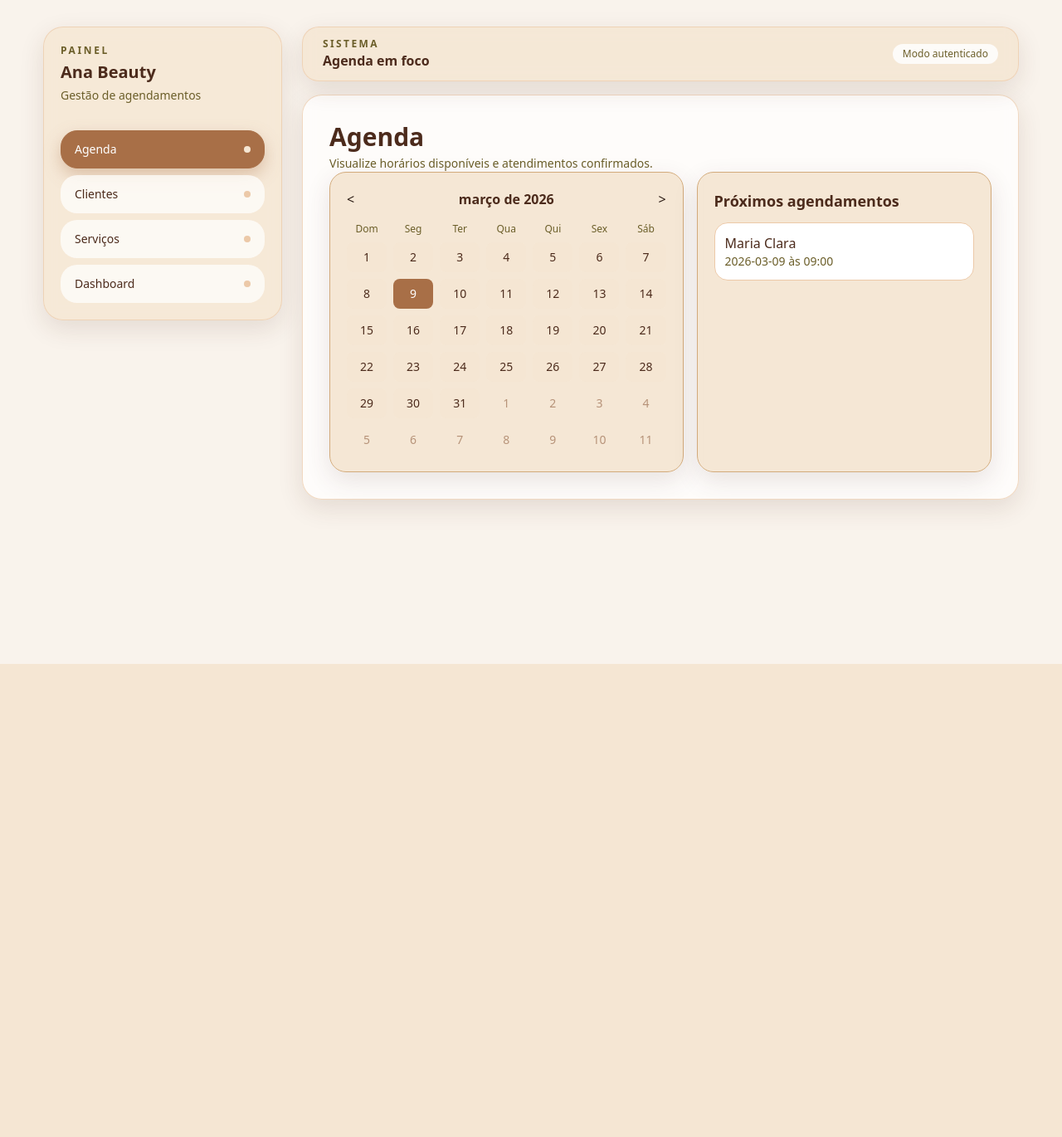
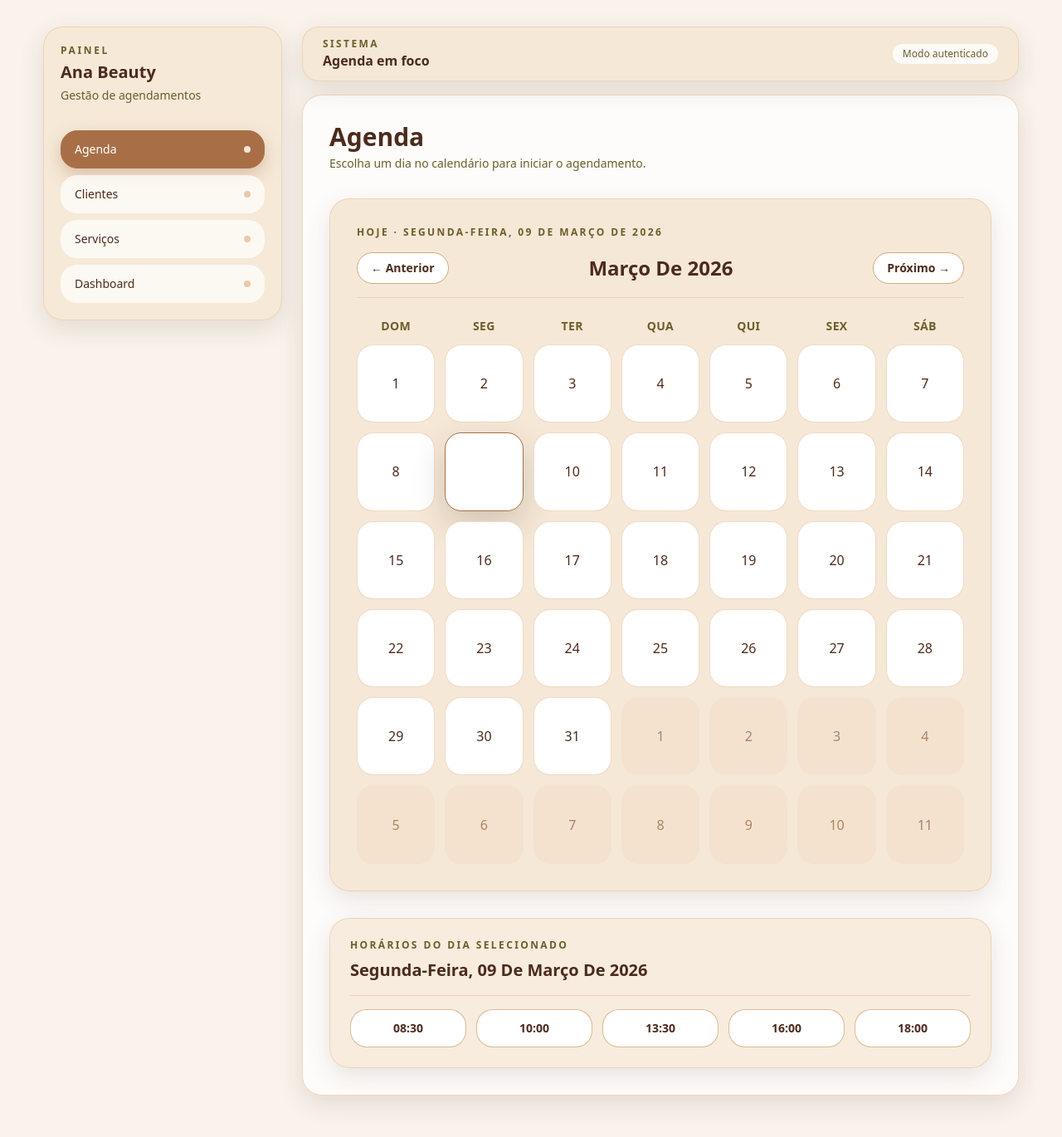
Before and after one commit to gustadev-vrgs/anabeauty, a Next.js app: page /agenda in a window 1280 px wide. Shown: the top 1370 px of the page at 83% size. Before the commit the page ends 800 px from the top, so only its background shows below. Built offline with nearby package versions, Linux system fonts and the light colour scheme.

Commit message:
feat: redesign agenda home with reusable calendar view

```diff
--- a/src/app/(dashboard)/agenda/page.tsx
+++ b/src/app/(dashboard)/agenda/page.tsx
@@ -1,15 +1,64 @@
-import { MonthGrid } from '@/components/calendar/month-grid';
-import { AppointmentsList } from '@/components/appointments/appointments-list';
+'use client';
+
+import { useMemo, useState } from 'react';
+import { CalendarView } from '@/components/calendar/calendar-view';
 import { PageTitle } from '@/components/ui/page-title';
+import { cn } from '@/utils/cn';
+
+const mockSlotsByWeekday: Record<number, string[]> = {
+  0: ['09:00', '10:30', '14:00'],
+  1: ['08:30', '10:00', '13:30', '16:00', '18:00'],
+  2: ['09:00', '11:00', '15:00', '17:30'],
+  3: ['08:00', '09:30', '12:00', '14:30', '16:30'],
+  4: ['09:00', '10:30', '13:00', '15:30', '19:00'],
+  5: ['08:00', '10:00', '12:30', '14:00'],
+  6: ['09:30', '11:30', '13:30'],
+};
 
 export default function AgendaPage() {
+  const [selectedDate, setSelectedDate] = useState(new Date());
+
+  const selectedDateLabel = selectedDate.toLocaleDateString('pt-BR', {
+    weekday: 'long',
+    day: '2-digit',
+    month: 'long',
+    year: 'numeric',
+  });
+
+  const availableSlots = useMemo(() => mockSlotsByWeekday[selectedDate.getDay()] ?? [], [selectedDate]);
+
   return (
-    <>
-      <PageTitle title="Agenda" subtitle="Visualize horários disponíveis e atendimentos confirmados." />
-      <section className="grid gap-4 xl:grid-cols-[1.2fr_1fr]">
-        <MonthGrid />
-        <AppointmentsList />
+    <div className="mx-auto w-full max-w-6xl space-y-6 lg:space-y-8">
+      <PageTitle
+        title="Agenda"
+        subtitle="Escolha um dia no calendário para iniciar o agendamento."
+      />
+
+      <div className="mx-auto w-full max-w-5xl">
+        <CalendarView selectedDate={selectedDate} onSelectDate={setSelectedDate} />
+      </div>
+
+      <section className="rounded-3xl border border-coffee-cappuccino/70 bg-coffee-latte/75 p-4 shadow-card sm:p-6">
+        <div className="mb-4 border-b border-coffee-cappuccino/70 pb-4">
+          <p className="text-xs font-semibold uppercase tracking-[0.2em] text-coffee-espresso">Horários do dia selecionado</p>
+          <h3 className="mt-2 text-lg font-semibold capitalize text-coffee-darkRoast sm:text-xl">{selectedDateLabel}</h3>
+        </div>
+
+        <div className="grid grid-cols-2 gap-3 sm:grid-cols-3 lg:grid-cols-5">
+          {availableSlots.map((slot) => (
+            <button
+              key={slot}
+              type="button"
+              className={cn(
+                'rounded-2xl border border-coffee-macchiato/80 bg-white px-4 py-3 text-center text-sm font-semibold text-coffee-darkRoast transition',
+                'hover:border-coffee-mocha hover:text-coffee-mocha',
+              )}
+            >
+              {slot}
+            </button>
+          ))}
+        </div>
       </section>
-    </>
+    </div>
   );
 }
--- /dev/null
+++ b/src/components/calendar/calendar-view.tsx
@@ -0,0 +1,104 @@
+'use client';
+
+import { useMemo, useState } from 'react';
+import { getMonthMatrix, weekDays } from '@/lib/date';
+import { cn } from '@/utils/cn';
+
+type CalendarViewProps = {
+  selectedDate: Date;
+  onSelectDate: (date: Date) => void;
+};
+
+function isSameDay(left: Date, right: Date) {
+  return (
+    left.getDate() === right.getDate() &&
+    left.getMonth() === right.getMonth() &&
+    left.getFullYear() === right.getFullYear()
+  );
+}
+
+export function CalendarView({ selectedDate, onSelectDate }: CalendarViewProps) {
+  const today = useMemo(() => new Date(), []);
+  const [visibleMonth, setVisibleMonth] = useState(new Date(selectedDate.getFullYear(), selectedDate.getMonth(), 1));
+
+  const monthDays = useMemo(() => getMonthMatrix(visibleMonth), [visibleMonth]);
+
+  const monthLabel = visibleMonth.toLocaleDateString('pt-BR', {
+    month: 'long',
+    year: 'numeric',
+  });
+
+  const todayLabel = today.toLocaleDateString('pt-BR', {
+    weekday: 'long',
+    day: '2-digit',
+    month: 'long',
+    year: 'numeric',
+  });
+
+  function handleMonthChange(offset: number) {
+    setVisibleMonth((currentMonth) => new Date(currentMonth.getFullYear(), currentMonth.getMonth() + offset, 1));
+  }
+
+  return (
+    <section className="rounded-3xl border border-coffee-cappuccino/70 bg-coffee-latte/90 p-4 shadow-card sm:p-6 lg:p-8">
+      <header className="mb-6 space-y-4 border-b border-coffee-cappuccino/70 pb-4">
+        <p className="text-xs font-semibold uppercase tracking-[0.2em] text-coffee-espresso">Hoje · {todayLabel}</p>
+
+        <div className="flex flex-wrap items-center justify-between gap-3">
+          <button
+            type="button"
+            onClick={() => handleMonthChange(-1)}
+            className="rounded-full border border-coffee-macchiato bg-white px-4 py-2 text-sm font-semibold text-coffee-darkRoast transition hover:border-coffee-mocha hover:text-coffee-mocha"
+            aria-label="Mês anterior"
+          >
+            ← Anterior
+          </button>
+
+          <h2 className="text-xl font-semibold capitalize text-coffee-darkRoast sm:text-2xl">{monthLabel}</h2>
+
+          <button
+            type="button"
+            onClick={() => handleMonthChange(1)}
+            className="rounded-full border border-coffee-macchiato bg-white px-4 py-2 text-sm font-semibold text-coffee-darkRoast transition hover:border-coffee-mocha hover:text-coffee-mocha"
+            aria-label="Próximo mês"
+          >
+            Próximo →
+          </button>
+        </div>
+      </header>
+
+      <div className="grid grid-cols-7 gap-2 text-center text-xs font-semibold uppercase tracking-wide text-coffee-espresso sm:gap-3 sm:text-sm">
+        {weekDays.map((day) => (
+          <span key={day}>{day}</span>
+        ))}
+      </div>
+
+      <div className="mt-3 grid grid-cols-7 gap-2 sm:gap-3">
+        {monthDays.map((day) => {
+          const isCurrentMonth = day.getMonth() === visibleMonth.getMonth();
+          const isSelected = isSameDay(day, selectedDate);
+          const isToday = isSameDay(day, today);
+
+          return (
+            <button
+              key={day.toISOString()}
+              type="button"
+              onClick={() => onSelectDate(day)}
+              className={cn(
+                'aspect-square min-h-10 rounded-2xl border text-sm font-medium transition sm:text-base',
+                isCurrentMonth
+                  ? 'border-coffee-cappuccino/70 bg-white text-coffee-darkRoast hover:border-coffee-mocha'
+                  : 'border-transparent bg-coffee-cappuccino/20 text-coffee-hazelnut/70',
+                isToday && !isSelected && 'border-coffee-mocha/60 text-coffee-mocha',
+                isSelected && 'border-coffee-mocha bg-coffee-mocha text-white shadow-elevated',
+              )}
+              aria-pressed={isSelected}
+            >
+              {day.getDate()}
+            </button>
+          );
+        })}
+      </div>
+    </section>
+  );
+}
```
